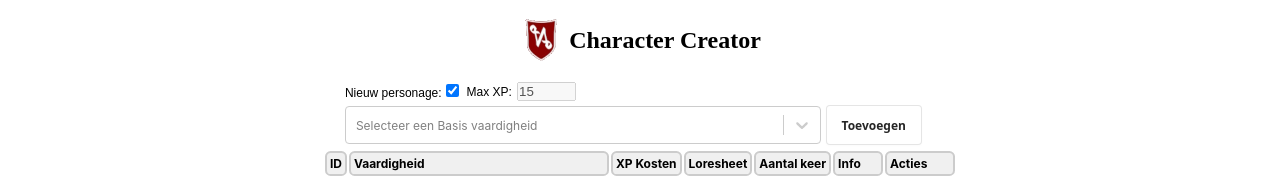
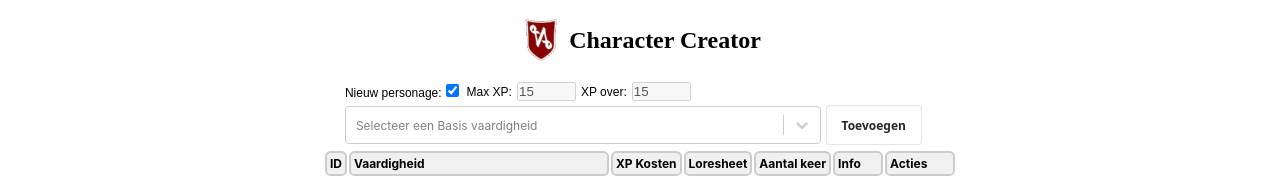
Before and after one commit to Thorfgin/charactercreator2, a React (Create React App) app: page / in a window 1280 px wide. Shown: the top 178 px of the page. Built offline with nearby package versions, Linux system fonts and the light colour scheme; a web font is replaced by a local one.

Commit message:
XP aftellertje toegevoegd

```diff
--- a/src/App.js
+++ b/src/App.js
@@ -889,6 +889,17 @@ export default function App() {
                                 disabled={isChecked}
                                 step={0.25}
                             />
+
+                            <label className="settings-label">
+                                XP over:
+                            </label>
+                            <input className="settings-input-xp"
+                                type="number"
+                                value={MAX_XP - totalXP}
+                                min={1}
+                                max={100}
+                                disabled={true}
+                            />
                         </div>
                     </div>
                     <div className="select-basic-container">
```
